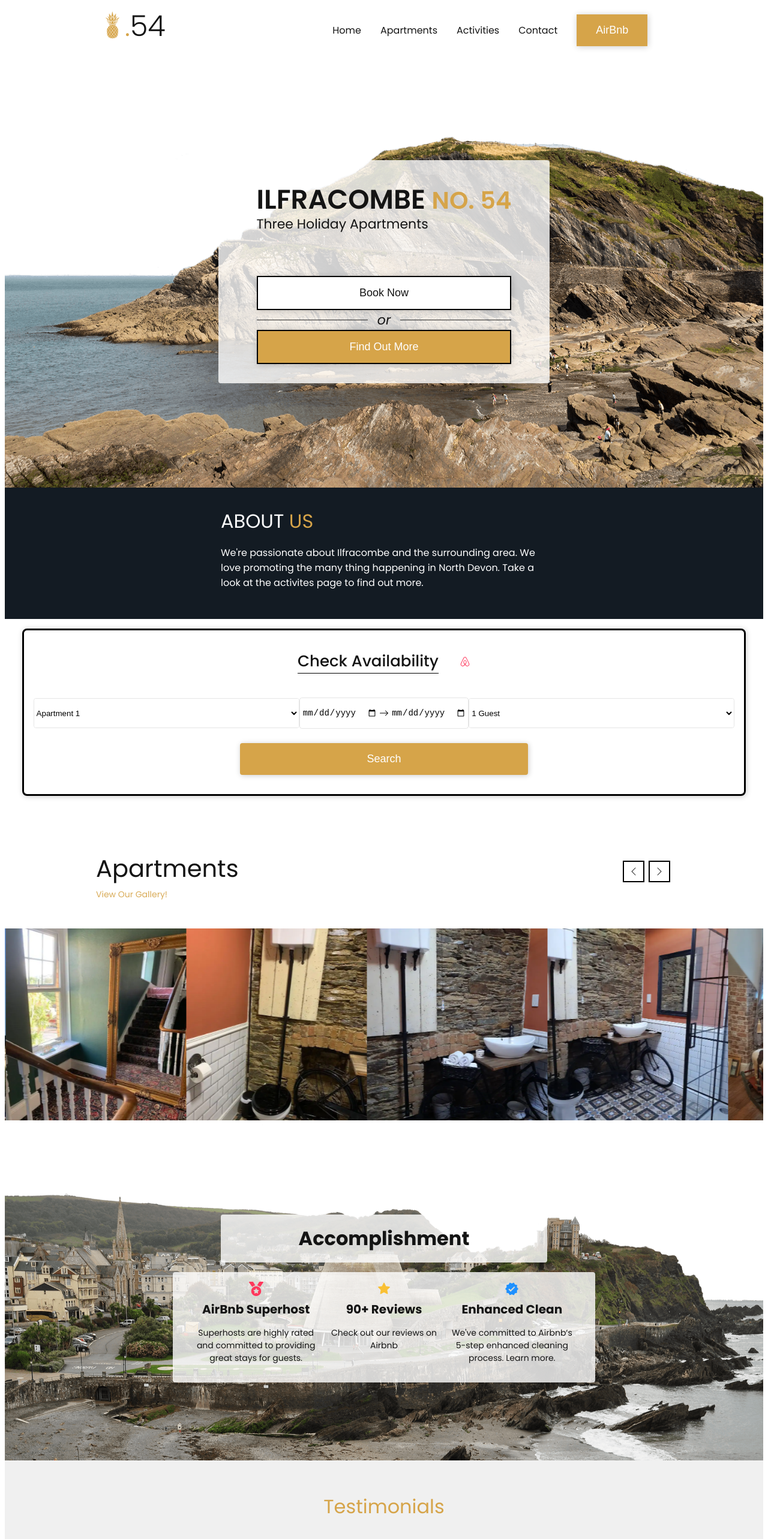
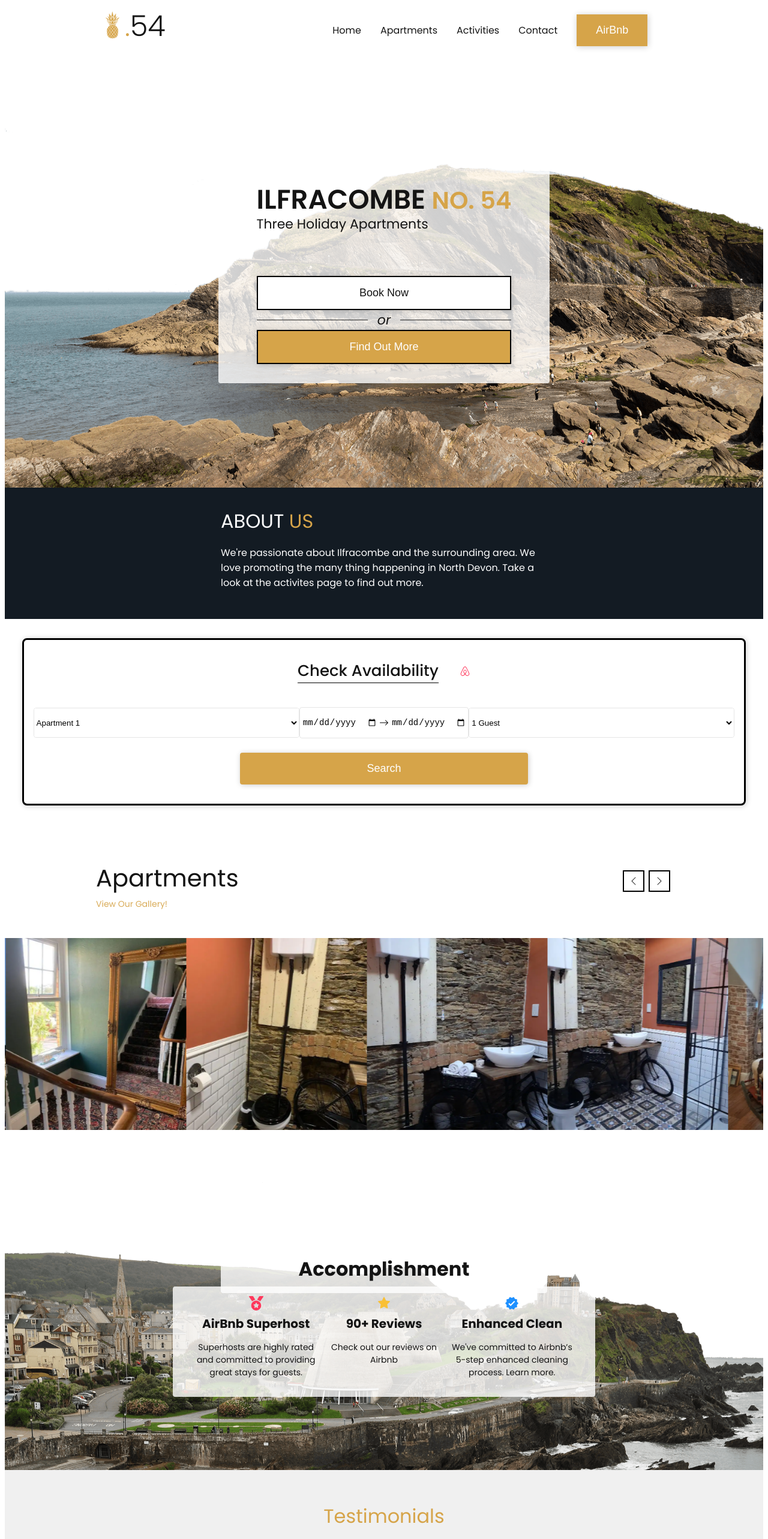
Before and after one commit to MarcusThorne/ilfracombe-54-react, a React (Create React App) app: page / in a window 1280 px wide. Shown: the top 2566 px of the page at 60% size. Built offline with nearby package versions, Linux system fonts and the light colour scheme.

Commit message:
parallax added

```diff
--- a/src/components/About.js
+++ b/src/components/About.js
@@ -1,11 +1,21 @@
-import React from 'react'
+import { useState, useEffect } from 'react'
 import { FaMedal } from 'react-icons/fa'
 import { AiFillStar } from 'react-icons/ai'
 import { MdVerified, MdOutlineCleaningServices } from 'react-icons/md'
 import img from '../img/ilfracombe.png'
 import { AboutWrap, AboutCards, AboutText } from '../styles/About.style'
+import { BackgroundImage } from '../styles/Header.style'
 
 function About() {
+  const [offsetY, setOffsetY] = useState(0)
+  const handleScroll = () => setOffsetY(window.pageYOffset)
+
+  useEffect(() => {
+    window.addEventListener("scroll", handleScroll)
+
+    return () => window.removeEventListener("scroll", handleScroll)
+  }, [])
+
   const cards = [
     {
       id: 1,
@@ -35,7 +45,8 @@ function About() {
   }
 
   return (
-    <AboutWrap image={img} height="100%" >
+    <AboutWrap height="100%" >
+      <BackgroundImage src={img} alt="Ilfracombe" top="5rem" transform={ offsetY * 0.2} />
       <AboutText>Accomplishment</AboutText>
       <AboutCards>
         {cards.map(card =>
--- a/src/components/Header.js
+++ b/src/components/Header.js
@@ -1,10 +1,21 @@
-import { HeaderWrap, HeaderContent, HeaderLinks, Or } from '../styles/Header.style'
+import { HeaderWrap, HeaderContent, HeaderLinks, Or, BackgroundImage } from '../styles/Header.style'
 import { Button } from '../styles/Button.style'
 import img from '../img/harbour.png'
+import { useState, useEffect } from 'react'
 
 function Header({height}) {
+  const [offsetY, setOffsetY] = useState(0)
+  const handleScroll = () => setOffsetY(window.pageYOffset)
+
+  useEffect(() => {
+    window.addEventListener("scroll", handleScroll)
+
+    return() => window.removeEventListener("scroll", handleScroll)
+  }, [])
+
   return (
-    <HeaderWrap image={img} height={height} >
+    <HeaderWrap style={{ backgroundAttachment: `fixed` }}height={height} >
+      <BackgroundImage src={img} alt="ilfracombe" bottom="0" transform={offsetY * 0.3 } />
       <HeaderContent >
         <h1>Ilfracombe <span>No. 54</span></h1>
         <p>Three Holiday Apartments</p>
--- a/src/components/Youtube.js
+++ b/src/components/Youtube.js
@@ -15,6 +15,7 @@ class YoutubeVideo extends React.Component {
         iv_load_policy: 3,
         disablekb: 1,
         controls: 0,
+        playerVars: { vq: '1080p' }
       },
     };
 
--- a/src/pages/Activities.js
+++ b/src/pages/Activities.js
@@ -19,9 +19,14 @@ function Activities() {
         <p>Ilfracombe is packed with wonderful scenic trails, beaches and sea life. It has a lot to offer, take a walk along to seaside cliffs or a boat trip around the coast. There is also a lot to do in surrounding areas... croyde and woolacombe have great beaches and many pubs with great food. And for a great fish and chips visit Braunton.</p>
         <Button margin="1rem 0">See What's On</Button>
       </AboutTitle>
+      <h2 style={{textAlign:"center"}}>Take A Look</h2>
       <ActivitiesWrap>
         {Adverts.map(ad => {
-          return(<Activity name={ad.name} image={ad.image} ></Activity>)
+          return(
+            <>
+              <Activity name={ad.name} image={ad.image} ></Activity>
+            </>
+          )
         })}
       </ActivitiesWrap>
     </>
--- a/src/styles/About.style.js
+++ b/src/styles/About.style.js
@@ -1,22 +1,15 @@
 import styled from 'styled-components'
-import img from '../img/ilfracombe.png'
 
 export const AboutWrap = styled.div`
-  background-image: url(${img});
-  background-position: bottom;
-  background-size: contain;
-  background-repeat: no-repeat;
   width: 100%;
   display: flex;
   flex-direction: column;
   justify-content: center;
   align-items: center;
   min-height: 35rem;
-
-  @media(min-width: 768px) {
-    background-size: cover;
-    background-position: top;
-  }
+  overflow: hidden;
+  max-height: 50rem;
+  position: relative;
 `
 
 export const AboutText = styled.h1`
@@ -25,8 +18,8 @@ export const AboutText = styled.h1`
   max-width: 30rem;
   padding: 1rem 2rem;
   border-radius: 4px;
-  margin-bottom: -1rem;
   text-align: center;
+  margin-top: 4rem;
 `
 
 export const AboutTitle = styled.div`
@@ -59,9 +52,9 @@ export const AboutCards = styled.div`
   flex-direction: column;
   justify-content: center;
   align-items: center;
-  margin: 2rem;
   margin-bottom: 60%;
   padding: 2rem 0;
+  margin-top: -2rem;
 
   @media(min-width: 768px) {
     flex-direction: row;
--- a/src/styles/Activities.style.js
+++ b/src/styles/Activities.style.js
@@ -65,6 +65,12 @@ export const ActivitiesWrap = styled.div`
     grid-template-columns: 1fr 1fr 1fr;
     justify-content: space-around;
   }
+
+  @media(min-width: 1440px ) {
+    display: grid;
+    grid-template-columns: 1fr 1fr 1fr 1fr;
+    justify-content: space-around;
+  }
 `
 
 Next.defaultProps = {
--- a/src/styles/Apartments.style.js
+++ b/src/styles/Apartments.style.js
@@ -31,7 +31,7 @@ export const ApartmentText = styled.p`
   overflow: hidden;
   height: ${props => props.height};
   font-size: 12px;
-  max-width: 40rem;
+  /* max-width: 40rem; */
 
   div {
     background-color: rgb(235,235,235);
@@ -87,5 +87,5 @@ export const ApartmentInfo = styled.div`
   font-weight: 600;
   margin: 0 auto;
   margin-bottom: -1rem;
-  max-width: 40rem;
+  /* max-width: 40rem; */
 `
--- a/src/styles/Availability.style.js
+++ b/src/styles/Availability.style.js
@@ -13,6 +13,7 @@ export const AvailabilityWrap = styled.div`
   margin: 0 auto;
   margin-bottom: 2rem;
   width: 95%;
+  margin-top: 2rem;
 
   @media(min-width: 768px) {
     flex-direction: row;
--- a/src/styles/Header.style.js
+++ b/src/styles/Header.style.js
@@ -1,16 +1,29 @@
 import styled from 'styled-components'
 
+export const BackgroundImage = styled.img`
+  position: absolute;
+  object-fit: contain;
+  object-position: center;
+  width: 100%;
+  z-index: -1;
+  bottom: 0;
+
+  @media(min-width: 426px) {
+    transform: translateY(${ props => props.transform }px);
+    top: ${props => props.top};
+    bottom: ${props => props.bottom};
+  }
+`
+
 export const HeaderWrap = styled.div`
-  background-image: url(${props => props.image});
-  background-position: bottom;
-  background-size: contain;
-  background-repeat: no-repeat;
   width: 100%;
   height: ${props => props.height};
   display: flex;
   justify-content: center;
   align-items: center;
   min-height: 34rem;
+  position: relative;
+  overflow: hidden;
 
   @media(min-width: 425px) {
     height: ${props => props.tabletHeight};
--- a/src/styles/Testimonials.style.js
+++ b/src/styles/Testimonials.style.js
@@ -19,7 +19,7 @@ export const TestWrap = styled.div`
     font-size: 16px;
 
     @media(min-width: 768px) {
-      max-width: 30rem;
+      max-width: 50rem;
     }
   }
 
--- a/src/styles/Video.style.js
+++ b/src/styles/Video.style.js
@@ -5,6 +5,10 @@ export const Video = styled.div`
   height: 20.8rem;
   background-color: black;
   position: relative;
+
+  @media(min-width: 768px) {
+    height: 28rem;
+  }
 
   iframe {
     height: 40rem;
@@ -14,6 +18,14 @@ export const Video = styled.div`
     position: absolute;
     left: 50%;
     top: 50%;
+
+    @media(min-width: 620px) {
+      width: 105%;
+    }
+
+    @media(min-width: 1100px) {
+      height: 50rem;
+    }
   }
 
   h1 {
```
